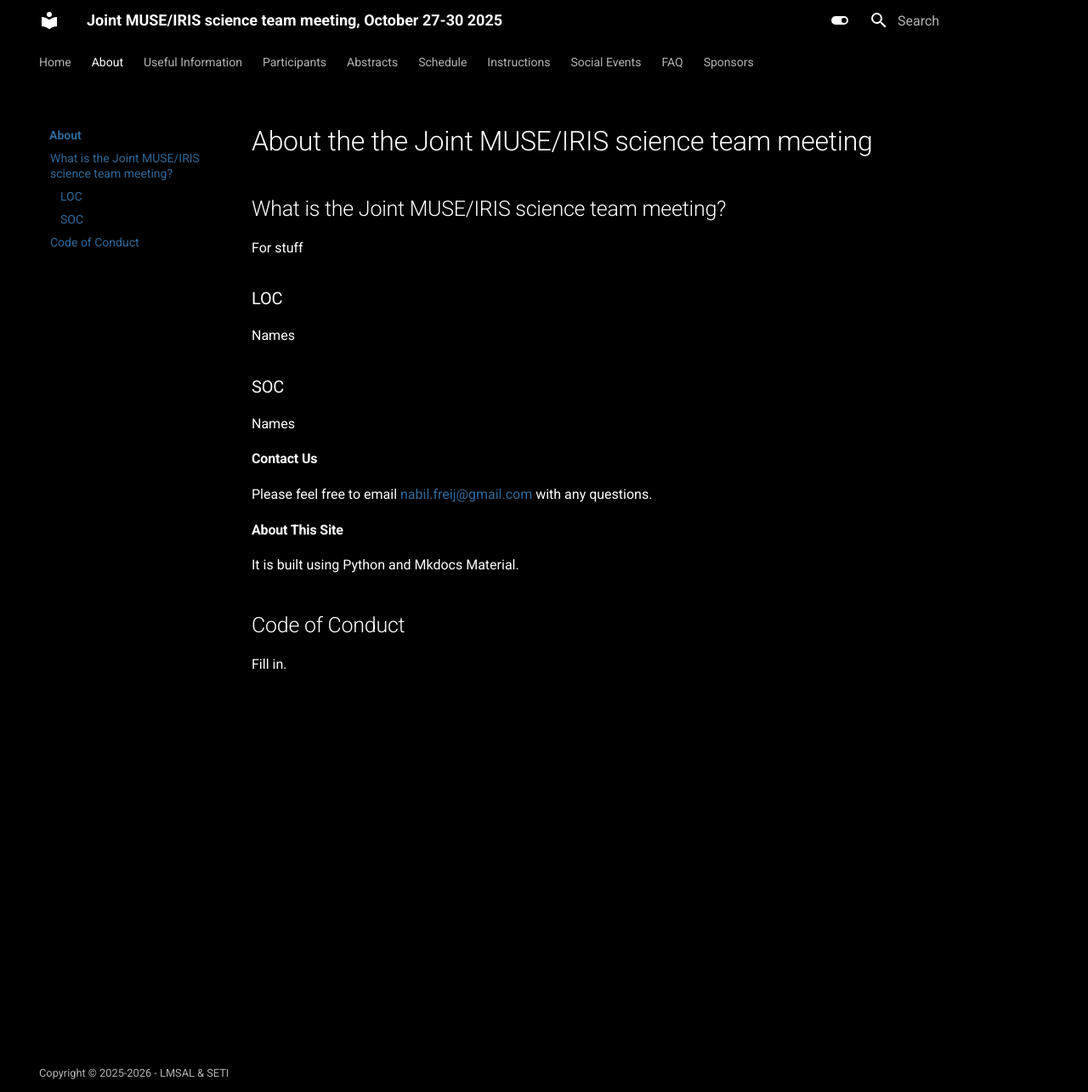
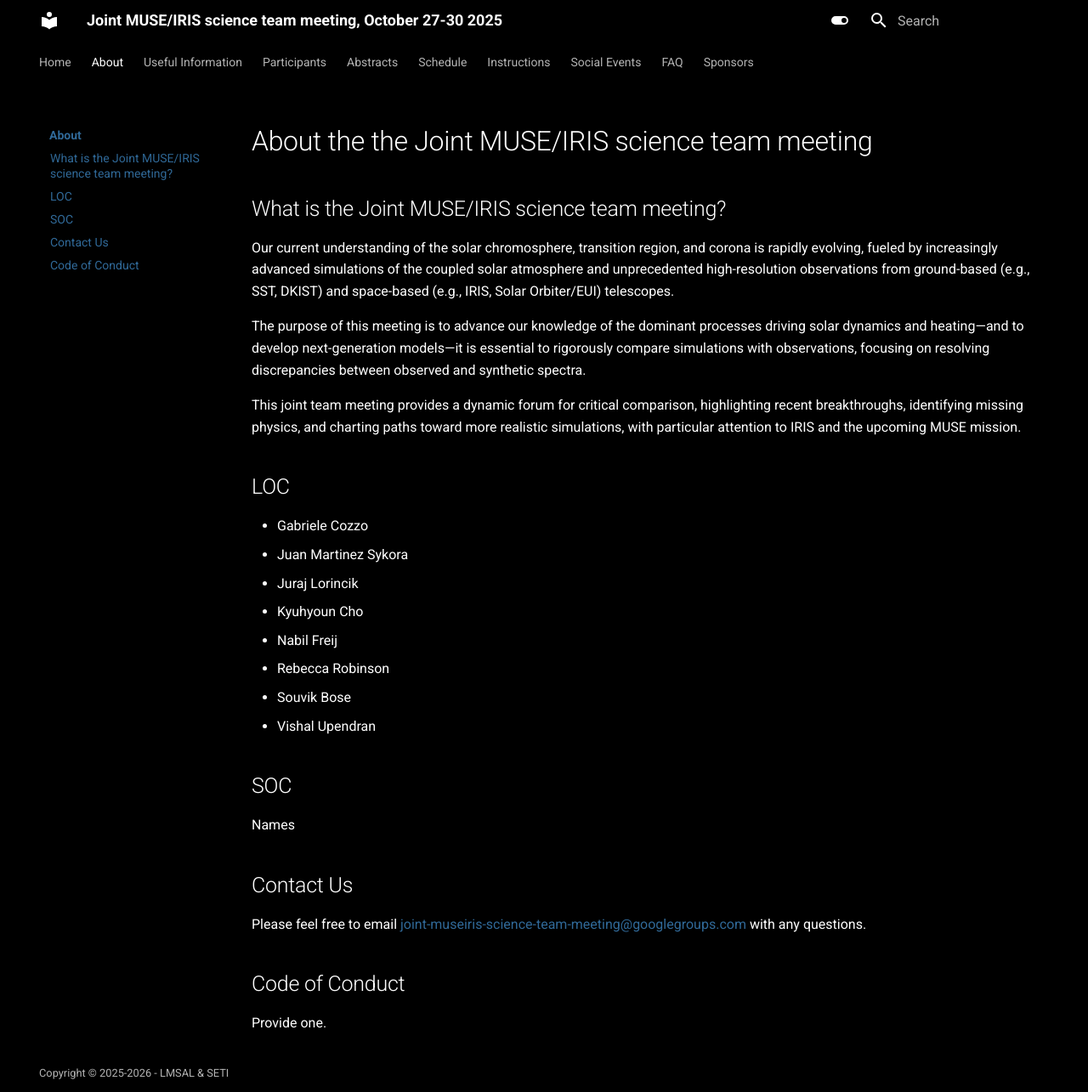
Before and after one commit to LM-SAL/iris_muse_team_meeting, an MkDocs documentation site: the page built from docs/about.md, in a window 1280 px wide and 1285 px high. Shown: the whole window at 85% size. Built offline with MkDocs 1.6.1 and Material for MkDocs 9.7.7, drawn with Linux system fonts in a browser that asks for light colours.

Commit message:
Random tweaks

```diff
--- a/docs/about.md
+++ b/docs/about.md
@@ -1,28 +1,36 @@
 ---
 title: About the Joint MUSE/IRIS science team meeting
 ---
+
 # About the the Joint MUSE/IRIS science team meeting
 
 ## What is the Joint MUSE/IRIS science team meeting?
 
-For stuff
+Our current understanding of the solar chromosphere, transition region, and corona is rapidly evolving, fueled by increasingly advanced simulations of the coupled solar atmosphere and unprecedented high-resolution observations from ground-based (e.g., SST, DKIST) and space-based (e.g., IRIS, Solar Orbiter/EUI) telescopes.
 
-### LOC
+The purpose of this meeting is to advance our knowledge of the dominant processes driving solar dynamics and heating—and to develop next-generation models—it is essential to rigorously compare simulations with observations, focusing on resolving discrepancies between observed and synthetic spectra.
+
+This joint team meeting provides a dynamic forum for critical comparison, highlighting recent breakthroughs, identifying missing physics, and charting paths toward more realistic simulations, with particular attention to IRIS and the upcoming MUSE mission.
+
+## LOC
+
+* Gabriele Cozzo
+* Juan Martinez Sykora
+* Juraj Lorincik
+* Kyuhyoun Cho
+* Nabil Freij
+* Rebecca Robinson
+* Souvik Bose
+* Vishal Upendran
+
+## SOC
 
 Names
 
-### SOC
+## Contact Us
 
-Names
-
-#### Contact Us
-
-Please feel free to email [nabil.freij@gmail.com](mailto:nabil.freij@gmail.com) with any questions.
-
-#### About This Site
-
-It is built using Python and Mkdocs Material.
+Please feel free to email [joint-museiris-science-team-meeting@googlegroups.com](mailto:joint-museiris-science-team-meeting@googlegroups.com) with any questions.
 
 ## Code of Conduct
 
-Fill in.
+Provide one.
```
Also changed, not shown: README.md (+4 -0 lines), docs/useful_info.md (+6 -9 lines).
